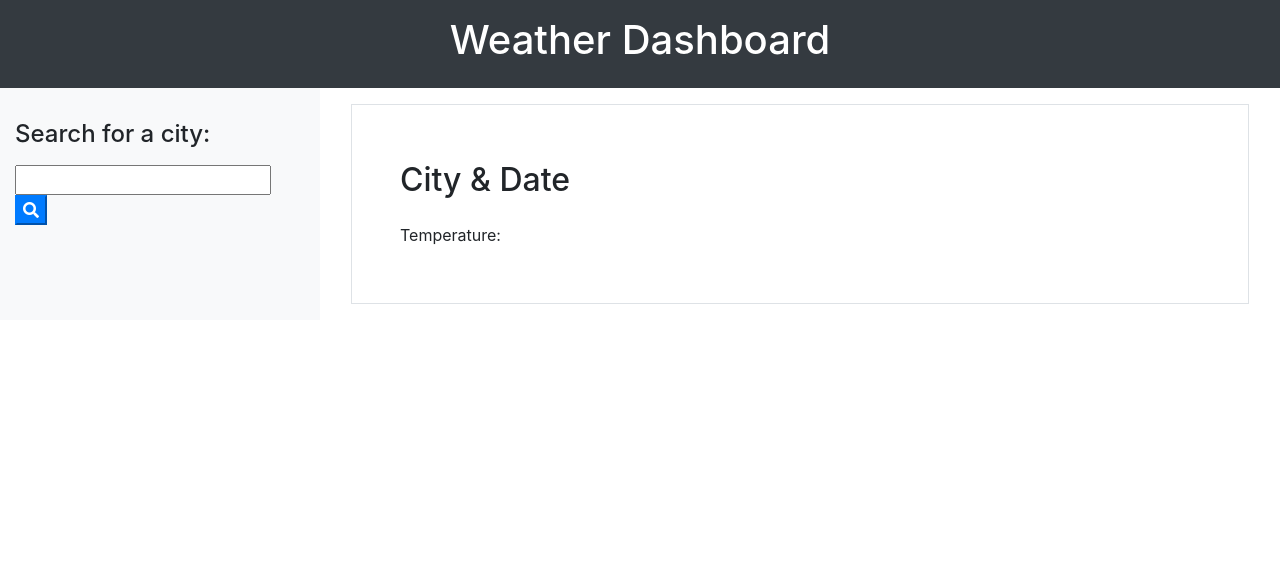
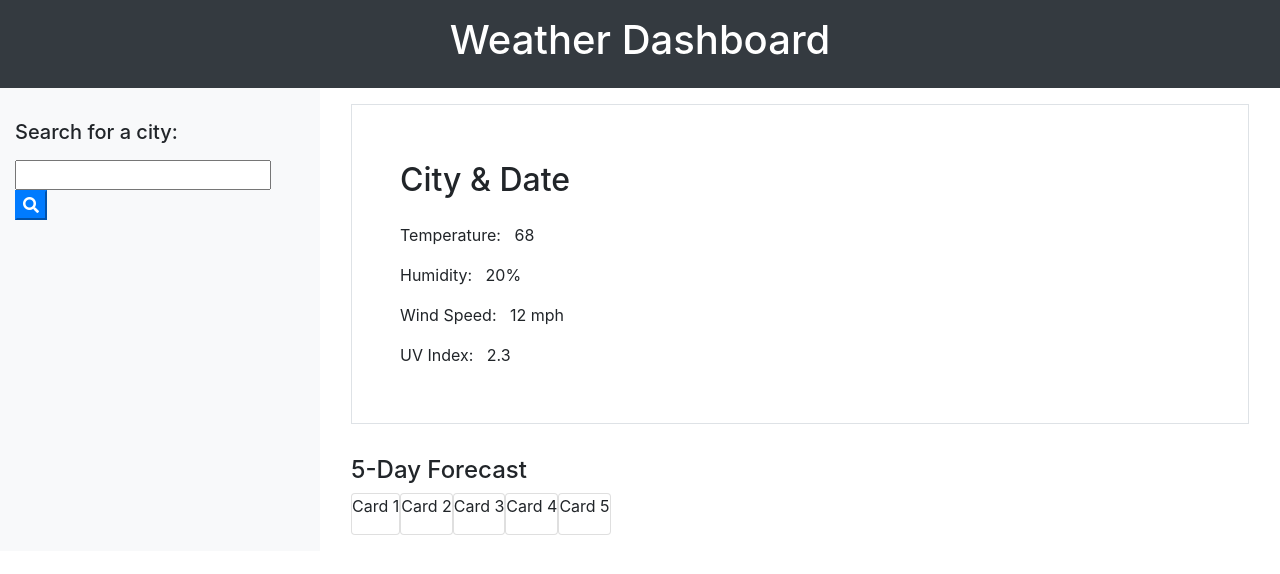
Before and after one commit to jenlpac/weather-dashboard, a plain HTML site: page index.html in a window 1280 px wide. Drawn offline with nearby package versions, Linux system fonts and the light colour scheme.

Commit message:
html template

```diff
--- a/index.html
+++ b/index.html
@@ -25,7 +25,7 @@
                 <div class="col-12 col-lg-3 bg-light d-flex flex-column sidebar">
                     <div class="sidebar-sticky pt-3">
                         <div>
-                            <h4 class="mt-3 mb-3">Search for a city:</h4>
+                            <h5 class="mt-3 mb-3">Search for a city:</h5>
                         </div>
                         <div>
                             <input type="text"/>
@@ -47,7 +47,49 @@
                         </div>
                         <div class="py-2">
                             <span>Temperature:&nbsp;&nbsp;</span>
-                            <span id="temperature"></span>
+                            <span id="temperature">68</span>
+                        </div>
+                        <div class="py-2">
+                            <span>Humidity:&nbsp;&nbsp;</span>
+                            <span id="humidity">20%</span>
+                        </div>
+                        <div class="py-2">
+                            <span>Wind Speed:&nbsp;&nbsp;</span>
+                            <span id="wind">12 mph</span>
+                        </div>
+                        <div class="py-2">
+                            <span>UV Index:&nbsp;&nbsp;</span>
+                            <span id="uv">2.3</span>
+                        </div>
+                    </div>
+                    <div class="d-flex flex-column m-3 align-items-left">
+                        <h4>5-Day Forecast</h4>
+                        <div id="futureForecast" class="d-flex justify-content-start flex-wrap">
+                            <div class="card">
+                                <div id="card1">
+                                    <p>Card 1</p>
+                                </div>
+                            </div>
+                            <div class="card">
+                                <div id="card2">
+                                    <p>Card 2</p>
+                                </div>
+                            </div>
+                            <div class="card">
+                                <div id="card3">
+                                    <p>Card 3</p>
+                                </div>
+                            </div>
+                            <div class="card">
+                                <div id="card4">
+                                    <p>Card 4</p>
+                                </div>
+                            </div>
+                            <div class="card">
+                                <div id="card5">
+                                    <p>Card 5</p>
+                                </div>
+                            </div>
                         </div>
                     </div>
 
```
